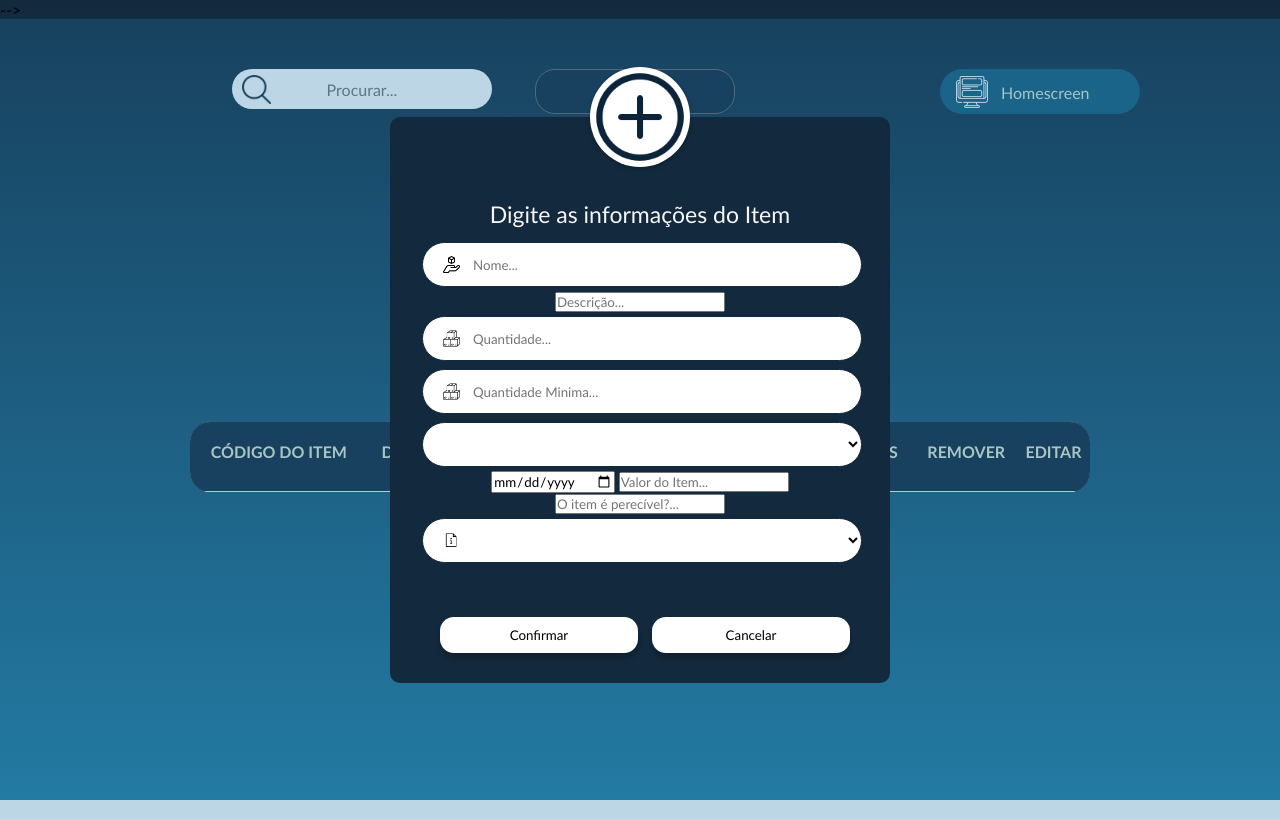
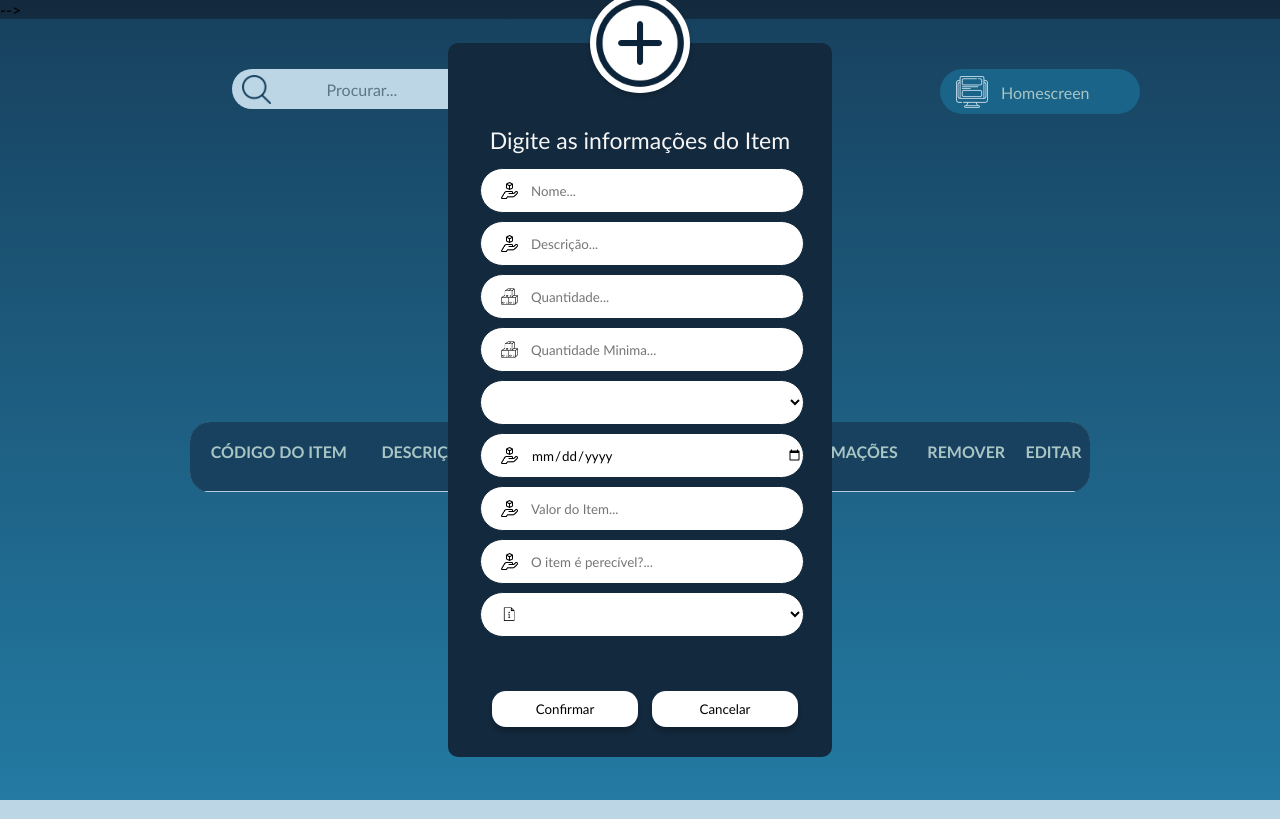
Before and after one commit to VitorDanielA/Projeto_Salmos, a plain HTML site: page itens.html in a window 1280 px wide. Both pictures are taken after a click on the button 635 px from the left and 91 px from the top of the page. Drawn offline with Linux system fonts and the light colour scheme; no server answers.

Commit message:
ajuste no popup item

```diff
--- a/styles/style3.css
+++ b/styles/style3.css
@@ -189,7 +189,7 @@ tr:hover {
 }
 
 .popupAdd{
-    width: 500px;
+    width: 30%;
     background-color: #13293D;
     border-radius: 10px;
     position: absolute;
@@ -245,6 +245,67 @@ tr:hover {
     background-position-x: 20px;
     outline: 0;
 }
+.popupAdd .itemDescricaoAdd{
+    border: 1px #13293D solid;
+    padding-left: 10px;
+    width: 100%;
+    height: 45px;
+    margin: 4px 2px;
+    border-radius: 25px;
+    background-image: url(../images/item.png);
+    background-repeat: no-repeat;
+    background-position: left;
+    padding-left: 50px;
+    background-size: 1.3em;
+    background-position-x: 20px;
+    outline: 0;
+}
+.popupAdd .itemValidadeAdd{
+    border: 1px #13293D solid;
+    padding-left: 10px;
+    width: 100%;
+    height: 45px;
+    margin: 4px 2px;
+    border-radius: 25px;
+    background-image: url(../images/item.png);
+    background-repeat: no-repeat;
+    background-position: left;
+    padding-left: 50px;
+    background-size: 1.3em;
+    background-position-x: 20px;
+    outline: 0;
+}
+.popupAdd .itemValorAdd{
+    border: 1px #13293D solid;
+    padding-left: 10px;
+    width: 100%;
+    height: 45px;
+    margin: 4px 2px;
+    border-radius: 25px;
+    background-image: url(../images/item.png);
+    background-repeat: no-repeat;
+    background-position: left;
+    padding-left: 50px;
+    background-size: 1.3em;
+    background-position-x: 20px;
+    outline: 0;
+}
+.popupAdd .itemPerecivelAdd{
+    border: 1px #13293D solid;
+    padding-left: 10px;
+    width: 100%;
+    height: 45px;
+    margin: 4px 2px;
+    border-radius: 25px;
+    background-image: url(../images/item.png);
+    background-repeat: no-repeat;
+    background-position: left;
+    padding-left: 50px;
+    background-size: 1.3em;
+    background-position-x: 20px;
+    outline: 0;
+}
+
 
 .popupAdd .itemQuantidade{
     border: 1px #13293D solid;
```
